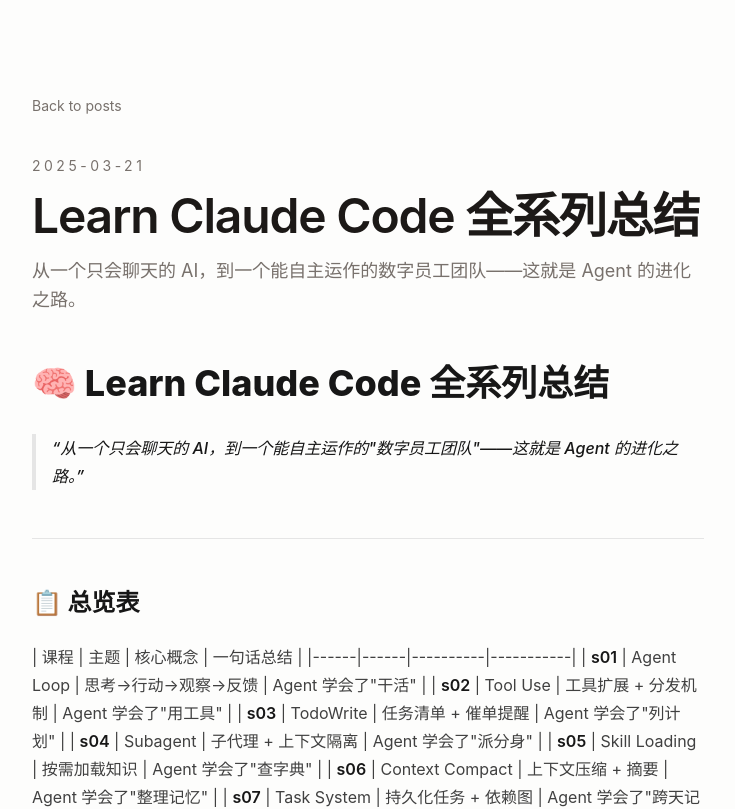
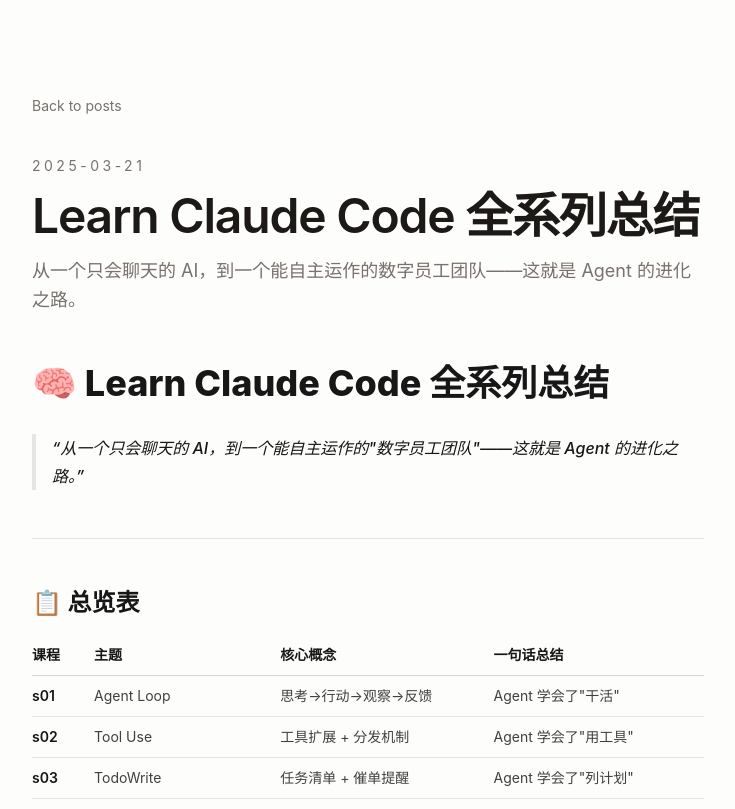
Before and after one commit to zmzhace/zmzhace.github.io, a Next.js app: page /posts/learn-claude-code in a window 1280 px wide. Shown: the top 809 px of the page, without its empty margins (272-1007 px from the left). Built offline with nearby package versions, Linux system fonts and the light colour scheme.

Commit message:
fix: enable github flavored markdown for tables

```diff
--- a/src/components/MarkdownContent.tsx
+++ b/src/components/MarkdownContent.tsx
@@ -1,4 +1,5 @@
 import { MDXRemote } from "next-mdx-remote/rsc";
+import remarkGfm from "remark-gfm";
 
 type MarkdownContentProps = {
   source: string;
@@ -7,7 +8,14 @@
 export default function MarkdownContent({ source }: MarkdownContentProps) {
   return (
     <article className="prose prose-neutral dark:prose-invert max-w-none">
-      <MDXRemote source={source} />
+      <MDXRemote
+        source={source}
+        options={{
+          mdxOptions: {
+            remarkPlugins: [remarkGfm],
+          }
+        }}
+      />
     </article>
   );
 }
```
